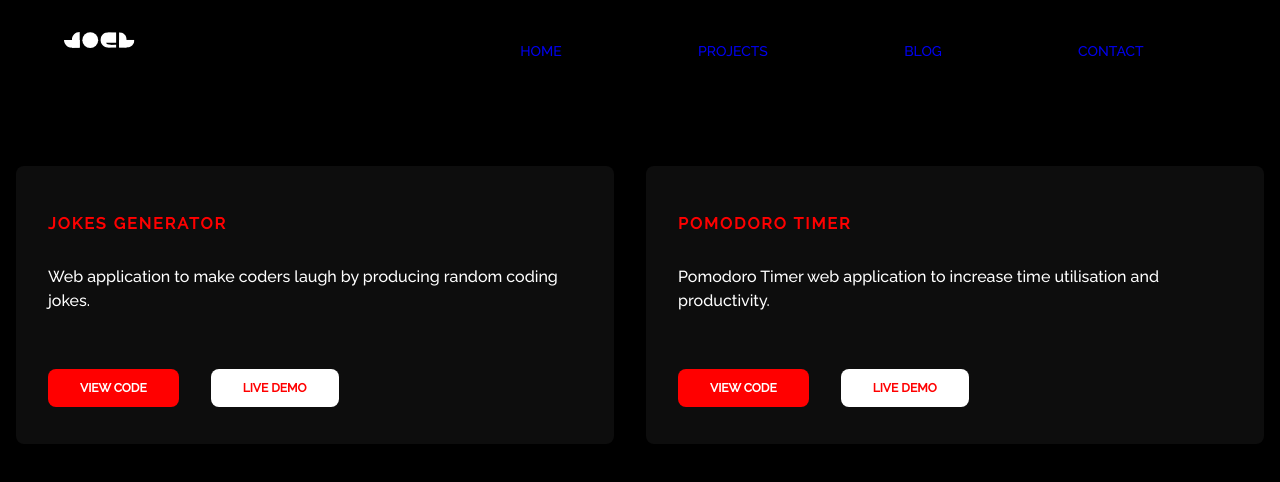
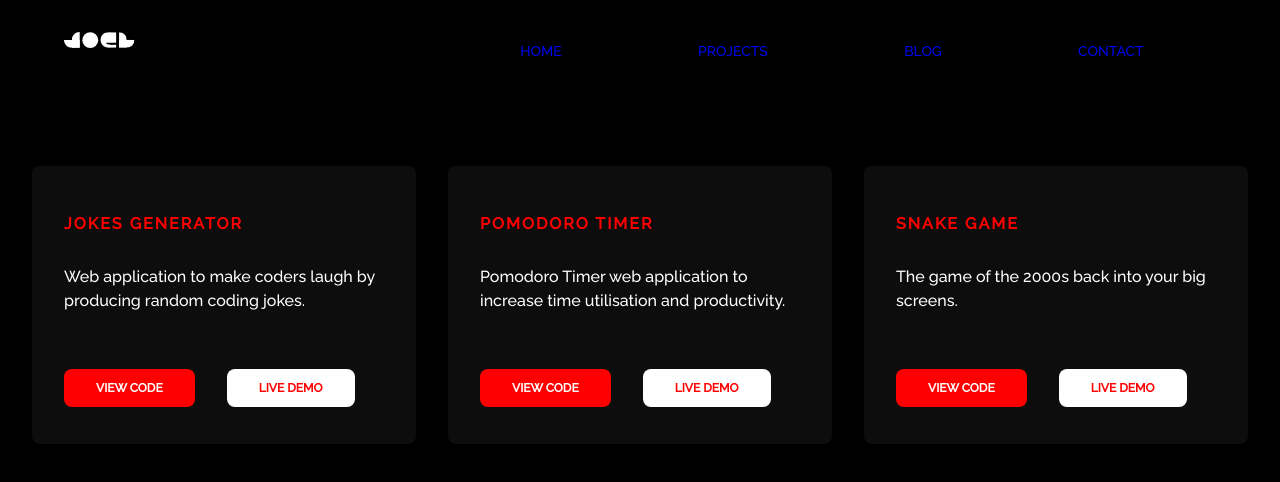
Before and after one commit to joelantonyjoy/portfolio, a React (Create React App) app: page /projects in a window 1280 px wide. Shown: the top 482 px of the page. Built offline with nearby package versions, Linux system fonts and the light colour scheme.

Commit message:
Added Snake game to the project list

```diff
--- a/src/Pages/Projects/Projects.js
+++ b/src/Pages/Projects/Projects.js
@@ -38,6 +38,21 @@ export function Projects(){
                     </div>
                 </div>
 
+                <div className={styles.project}>
+                    <p className={styles.project__name}>SNAKE GAME</p>
+                    <p className={styles.project__description}>The game of the 2000s back into your big screens.</p>
+                    <div className={styles.project__actions}>
+                        <a className={styles.project__code} target='_blank'
+                        rel="noreferrer" href='https://github.com/joelantonyjoy/CSSJSProjects/tree/master/snake-game'>
+                            VIEW CODE
+                        </a>
+                        <a className={styles.project__demo} target='_blank'
+                        rel="noreferrer" href='https://modernsnakegame.netlify.app/' title="Snake Game">
+                            LIVE DEMO
+                        </a>
+                    </div>
+                </div>
+
             </div>
             <Outlet/>
         </div>
--- a/src/Pages/Projects/Projects.module.css
+++ b/src/Pages/Projects/Projects.module.css
@@ -3,12 +3,14 @@
     display:flex;
     justify-content: center;
     margin-top: 64px;
+    flex-wrap: wrap;
 }
 .project{
     background:rgba(255,255,255,0.05);
     padding:48px 32px;
     margin:16px;
     border-radius: 8px;
+    width: 320px;
 }
 
 .project__name{
```
Also changed, not shown: 1 other file (tests, documents, lock files or other folders).
